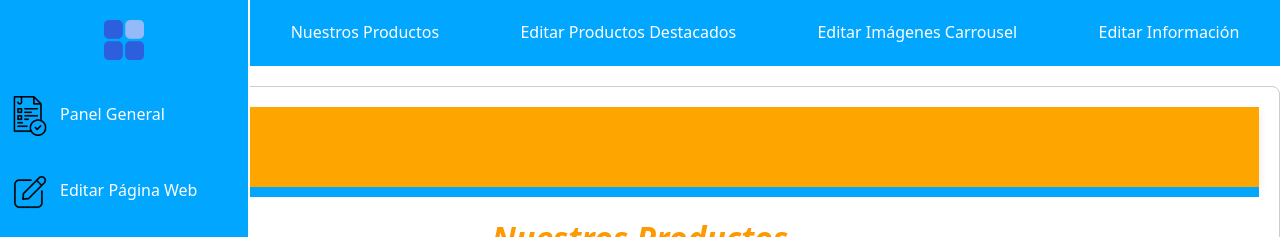
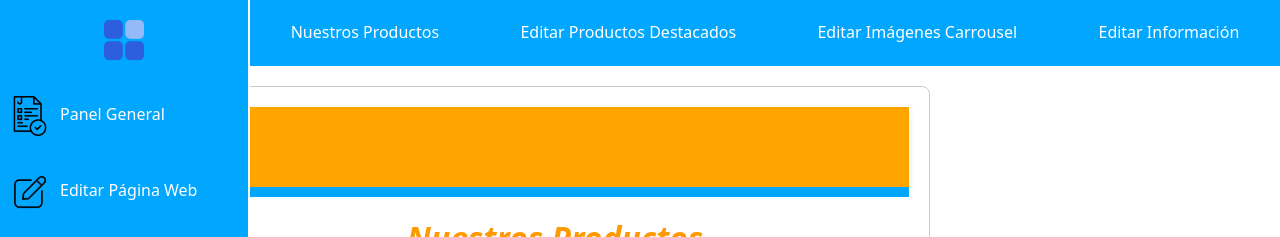
Before and after one commit to jairoaguilarts/AsiaImport, a React (Create React App) app: page /gestionpw in a window 1280 px wide. Shown: the top 237 px of the page. Built offline with nearby package versions, Linux system fonts and the light colour scheme; no server answers; sample sign-in values are in the browser's storage; a web font is replaced by a local one.

Commit message:
cambios en tabla de admin

```diff
--- a/src/components/Admin_screens/GestionPW.css
+++ b/src/components/Admin_screens/GestionPW.css
@@ -50,6 +50,10 @@
   justify-content: space-between;
   width: 100%;
   margin: 0 10px;
+}
+.tabla-productos {
+  margin-left: 180px;
+  margin-right: 350px;
 }
 .gestion-container {
   background-color: #ef92064f;
--- a/src/components/Admin_screens/GestionPW.js
+++ b/src/components/Admin_screens/GestionPW.js
@@ -215,19 +215,19 @@ const GestionPW = () => {
           Editar Información
         </button>
       </div>
-
+      <div className="tabla-productos">
         {/* Sección Nuestros Productos */}
         <div ref={nuestrosProductosRef} className="section">
-        <div className="title-bar">
-          {/* Empty title bar used as a fixed header */}
-        </div>
+          <div className="title-bar"></div>
           <div className="editar-informacion-title">
             <h1 className="title">Nuestros Productos</h1>
           </div>
           <div className="gestion-container">
             <div className="top-bar">
               <Link to="/agregarp">
-              <button className="add-product-btn">Crear Nuevo Producto</button>
+                <button className="add-product-btn">
+                  Crear Nuevo Producto
+                </button>
               </Link>
               <div className="search-container2">
                 <input
@@ -286,7 +286,9 @@ const GestionPW = () => {
                     <button
                       className="delete-btn"
                       aria-label="Delete"
-                    onClick={() => handleShowEliminarConfirmar(product.Modelo)}
+                      onClick={() =>
+                        handleShowEliminarConfirmar(product.Modelo)
+                      }
                     >
                       <img src={iconDelete} alt="Delete" />
                     </button>
@@ -296,7 +298,7 @@ const GestionPW = () => {
             </div>
           </div>
         </div>
-
+      </div>
       {/* Sección Editar Productos Destacados */}
       <div ref={editarProductosDestacadosRef} className="section">
         <div className="editar-informacion-title">
```
Lines whose indentation alone changed are shown as unchanged.
